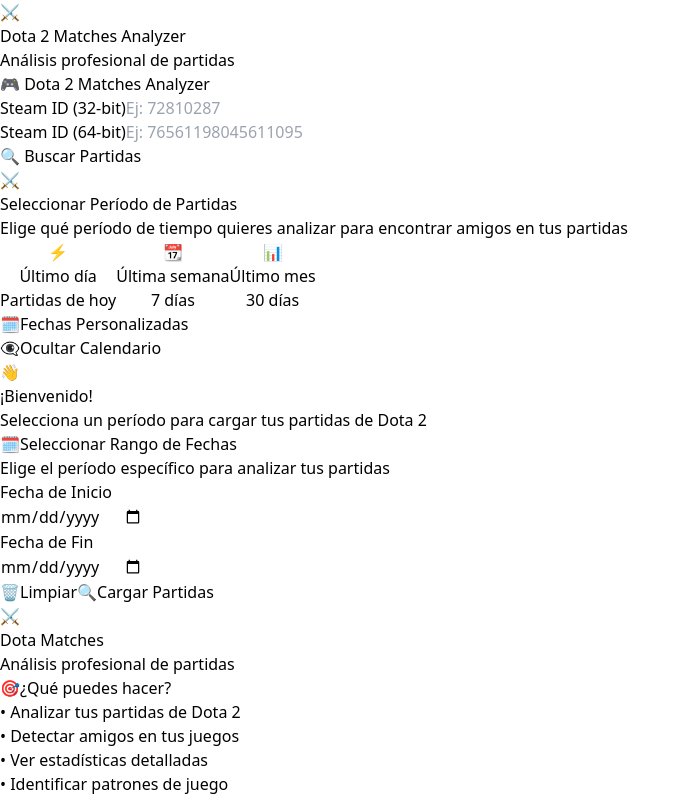
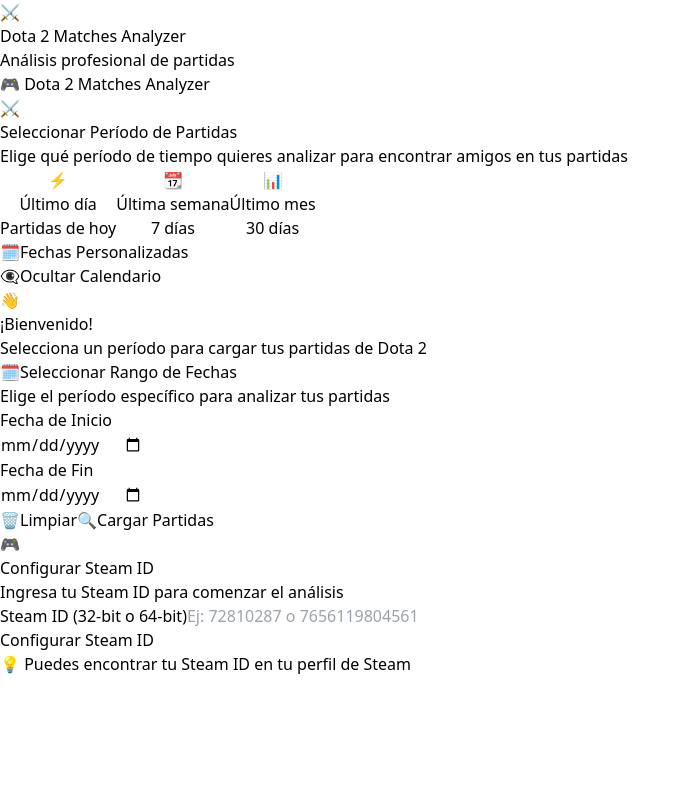
Before and after one commit to nahueldefazio/dota-matches-app, a React (Vite) app: page / in a window 1280 px wide. Shown: the top 798 px of the page, without its empty margins (0-691 px from the left). Built offline with nearby package versions, Linux system fonts and the light colour scheme.

Commit message:
fix: simplificar configuración de Steam ID
- Eliminar formulario complejo de la página principal
- Agregar configuración simple y clara de Steam ID
- Mostrar información del Steam ID actual cuando esté configurado
- Botón para cambiar Steam ID si es necesario
- Interfaz más limpia y funcional

```diff
--- a/src/components/DotaMatchesFixed.jsx
+++ b/src/components/DotaMatchesFixed.jsx
@@ -1446,75 +1446,37 @@
       )}
 
 
-      {/* Input para Steam ID */}
-      <div className="mb-6 bg-white p-4 rounded-lg shadow-md">
-        <form onSubmit={(e) => {
-          e.preventDefault();
-          if (steamId.trim() !== "") {
-            setSteamId(steamId.trim());
-          }
-        }} className="space-y-4">
-          <div className="grid grid-cols-1 md:grid-cols-2 gap-4">
-            <div>
-              <label htmlFor="steamId" className="block text-sm font-medium text-gray-700 mb-2">
-                Steam ID (32-bit)
-              </label>
-              <input
-                type="text"
-                id="steamId"
-                value={steamId}
-                onChange={(e) => setSteamId(e.target.value)}
-                placeholder="Ej: 72810287"
-                className="w-full px-3 py-2 border border-gray-300 rounded-md focus:outline-none focus:ring-2 focus:ring-blue-500 focus:border-transparent"
-              />
+      {/* Información del Steam ID actual */}
+      {steamId && (
+        <div className="mb-6 bg-gradient-to-r from-green-50 to-blue-50 border border-green-200 rounded-lg p-4">
+          <div className="flex items-center justify-between">
+            <div className="flex items-center space-x-4">
+              <div className="text-sm text-gray-600">
+                <span className="font-medium">Steam ID 32-bit:</span> {steamId}
+              </div>
+              <div className="text-sm text-gray-600">
+                <span className="font-medium">Steam ID 64-bit:</span> {steam64Id}
+              </div>
+              <div className="text-sm text-gray-600">
+                <span className="font-medium">Amigos cargados:</span> {friends.length}
+                {loadingFriends && <span className="text-blue-600"> (cargando...)</span>}
+              </div>
             </div>
-            <div>
-              <label htmlFor="steam64Id" className="block text-sm font-medium text-gray-700 mb-2">
-                Steam ID (64-bit)
-              </label>
-              <input
-                type="text"
-                id="steam64Id"
-                value={steam64Id}
-                onChange={(e) => {
-                  const steam64 = e.target.value;
-                  setSteam64Id(steam64);
-                  if (steam64.trim() !== "") {
-                    const steam32 = convertSteam64ToSteam32(steam64);
-                    if (steam32 && steam32 !== "0") {
-                      setSteamId(steam32);
-                    }
-                  }
-                }}
-                placeholder="Ej: 76561198045611095"
-                className="w-full px-3 py-2 border border-gray-300 rounded-md focus:outline-none focus:ring-2 focus:ring-green-500 focus:border-transparent"
-              />
-            </div>
-          </div>
-          <div className="flex justify-center">
             <button
-              type="submit"
-              disabled={isBusy}
-              className={`px-8 py-2 rounded-md focus:outline-none focus:ring-2 focus:ring-blue-500 focus:ring-offset-2 transition-colors flex items-center gap-2 ${
-                isBusy
-                  ? 'bg-gray-400 cursor-not-allowed'
-                  : 'bg-blue-500 hover:bg-blue-600 text-white'
-              }`}
+              onClick={() => {
+                setSteamId("");
+                setSteam64Id("");
+                setFriends([]);
+                setMatches([]);
+                setMatchesLoaded(false);
+              }}
+              className="text-sm text-gray-500 hover:text-gray-700 underline"
             >
-              {isBusy ? (
-                <>
-                  <div className="animate-spin rounded-full h-4 w-4 border-b-2 border-white"></div>
-                  Procesando...
-                </>
-              ) : (
-                <>
-                  🔍 Buscar Partidas
-                </>
-              )}
+              Cambiar Steam ID
             </button>
           </div>
-        </form>
-      </div>
+        </div>
+      )}
 
       {/* Notificación sobre amigos predefinidos */}
       {friendsNote && (
@@ -1814,8 +1776,77 @@
         </div>
       )}
 
-      {/* Pantalla de bienvenida */}
+      {/* Configuración inicial de Steam ID */}
       {!steamId && (
+        <div className="flex items-center justify-center min-h-[50vh]">
+          <div className="bg-white rounded-lg shadow-lg p-8 max-w-md mx-auto">
+            <div className="text-center mb-6">
+              <div className="w-16 h-16 bg-blue-500 rounded-full flex items-center justify-center mx-auto mb-4">
+                <span className="text-2xl">🎮</span>
+              </div>
+              <h2 className="text-2xl font-bold text-gray-800 mb-2">
+                Configurar Steam ID
+              </h2>
+              <p className="text-gray-600">
+                Ingresa tu Steam ID para comenzar el análisis
+              </p>
+            </div>
+
+            <div className="space-y-4">
+              <div>
+                <label className="block text-sm font-medium text-gray-700 mb-2">
+                  Steam ID (32-bit o 64-bit)
+                </label>
+                <input
+                  type="text"
+                  value={steamId}
+                  onChange={(e) => {
+                    const value = e.target.value;
+                    setSteamId(value);
+                    // Si parece ser un Steam ID 64-bit, convertir automáticamente
+                    if (value.length > 10 && value.startsWith('7656119')) {
+                      const steam32 = convertSteam64ToSteam32(value);
+                      if (steam32 && steam32 !== "0") {
+                        setSteamId(steam32);
+                        setSteam64Id(value);
+                      }
+                    }
+                  }}
+                  placeholder="Ej: 72810287 o 76561198045611095"
+                  className="w-full px-4 py-3 border border-gray-300 rounded-lg focus:outline-none focus:ring-2 focus:ring-blue-500"
+                />
+              </div>
+
+              <button
+                onClick={() => {
+                  if (steamId.trim() !== "") {
+                    // Si es un Steam ID 32-bit, calcular el 64-bit
+                    if (steamId.length < 15) {
+                      const steam64 = convertSteam32ToSteam64(steamId);
+                      setSteam64Id(steam64);
+                    }
+                  }
+                }}
+                disabled={!steamId.trim() || isBusy}
+                className={`w-full py-3 px-6 rounded-lg font-medium transition-colors ${
+                  !steamId.trim() || isBusy
+                    ? 'bg-gray-300 text-gray-500 cursor-not-allowed'
+                    : 'bg-blue-600 hover:bg-blue-700 text-white'
+                }`}
+              >
+                {isBusy ? 'Configurando...' : 'Configurar Steam ID'}
+              </button>
+            </div>
+
+            <div className="mt-6 text-sm text-gray-500 text-center">
+              <p>💡 Puedes encontrar tu Steam ID en tu perfil de Steam</p>
+            </div>
+          </div>
+        </div>
+      )}
+
+      {/* Sección original compleja - comentada */}
+      {false && (
         <div className="relative z-10 flex items-center justify-center min-h-[70vh]">
           <div className="w-full max-w-md mx-auto">
             {/* Card principal de login */}
```
